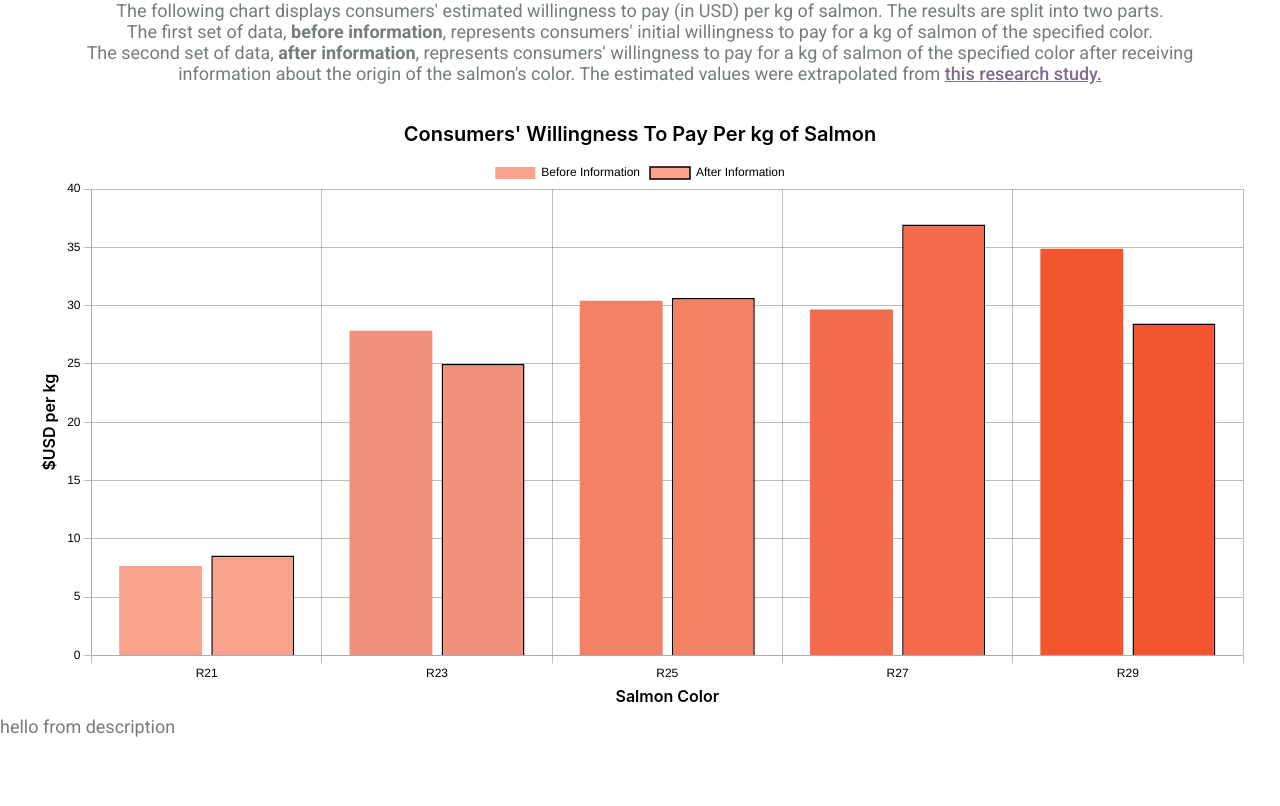
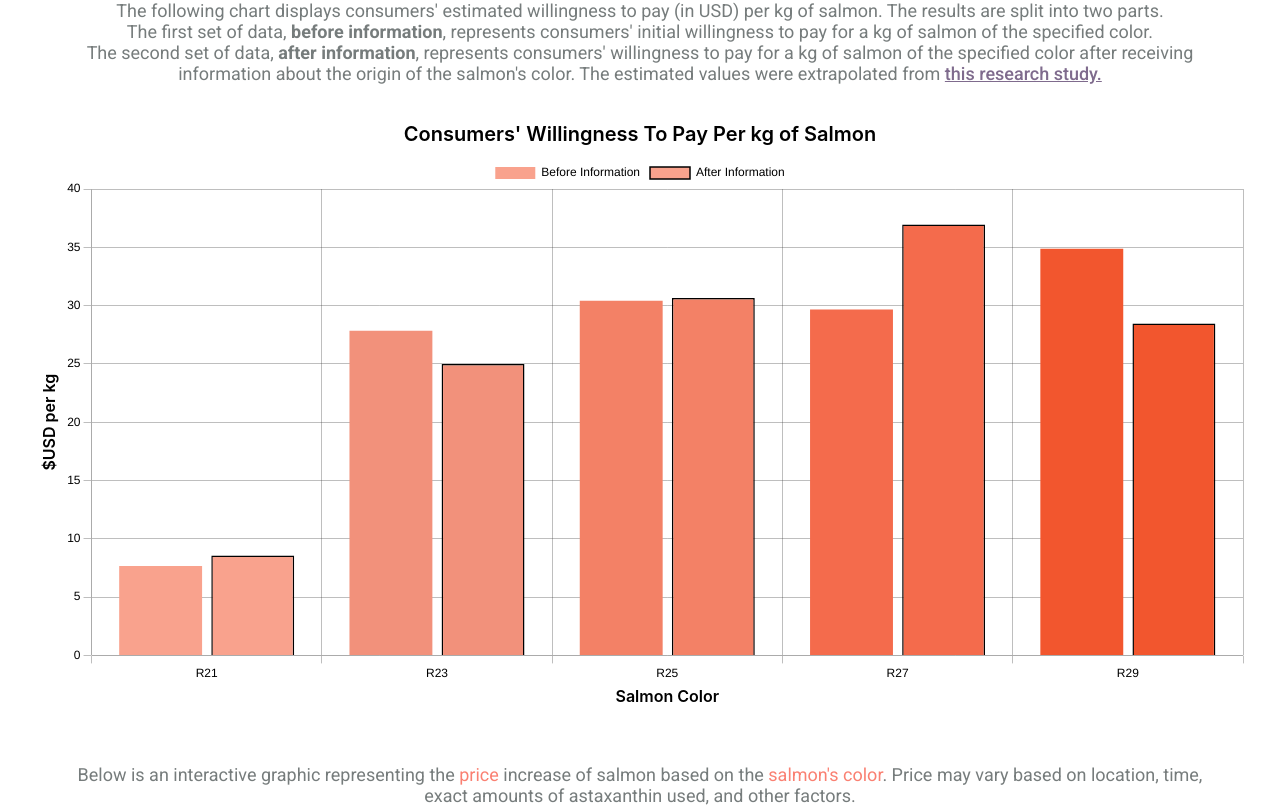
Before and after one commit to sungyotkim/gray-salmon-please, a React (Vite) app in the folder gray-salmon-please/: page / in a window 1280 px wide. Shown: the part 1884-2690 px from the top of the page. Before the commit the page ends 2621 px from the top, so only its background shows below. Built offline with nearby package versions, Linux system fonts and the light colour scheme.

Commit message:
remove unused code/files and add slider description

```diff
--- a/gray-salmon-please/src/components/InteractiveCharts/InteractiveCharts.tsx
+++ b/gray-salmon-please/src/components/InteractiveCharts/InteractiveCharts.tsx
@@ -1,5 +1,4 @@
 import React from "react";
-import "./InteractiveCharts.css";
 import { BarChart } from "./BarChart/BarChart";
 import { BarChartInfo } from "./BarChartInfo/BarChartInfo";
 
@@ -8,7 +7,6 @@ interface InteractiveChartsProps {}
 export const InteractiveCharts: React.FC<InteractiveChartsProps> = ({}) => {
   return (
     <>
-      {/* <div id="acquisitions"></div> */}
       <BarChartInfo />
       <div className="charts-container">
         <BarChart />
--- a/gray-salmon-please/src/components/InteractiveSlider/SliderDescription/SliderDescription.css
+++ b/gray-salmon-please/src/components/InteractiveSlider/SliderDescription/SliderDescription.css
@@ -0,0 +1,6 @@
+.slider-description {
+  width: 90%;
+  margin-inline: auto;
+  margin-top: 48px;
+  text-align: center;
+}
--- a/gray-salmon-please/src/components/InteractiveSlider/SliderDescription/SliderDescription.tsx
+++ b/gray-salmon-please/src/components/InteractiveSlider/SliderDescription/SliderDescription.tsx
@@ -6,7 +6,13 @@ interface SliderDescriptionProps {}
 export const SliderDescription: React.FC<SliderDescriptionProps> = ({}) => {
   return (
     <>
-      <div className="slider-description">hello from description</div>
+      <div className="slider-description">
+        Below is an interactive graphic representing the{" "}
+        <span className="salmon-text"> price </span>increase of salmon based on
+        the<span className="salmon-text"> salmon's color</span>. Price may vary
+        based on location, time, exact amounts of astaxanthin used, and other
+        factors.
+      </div>
     </>
   );
 };
```
Also changed, not shown: gray-salmon-please/src/components/InteractiveCharts/InteractiveCharts.css (deleted).
